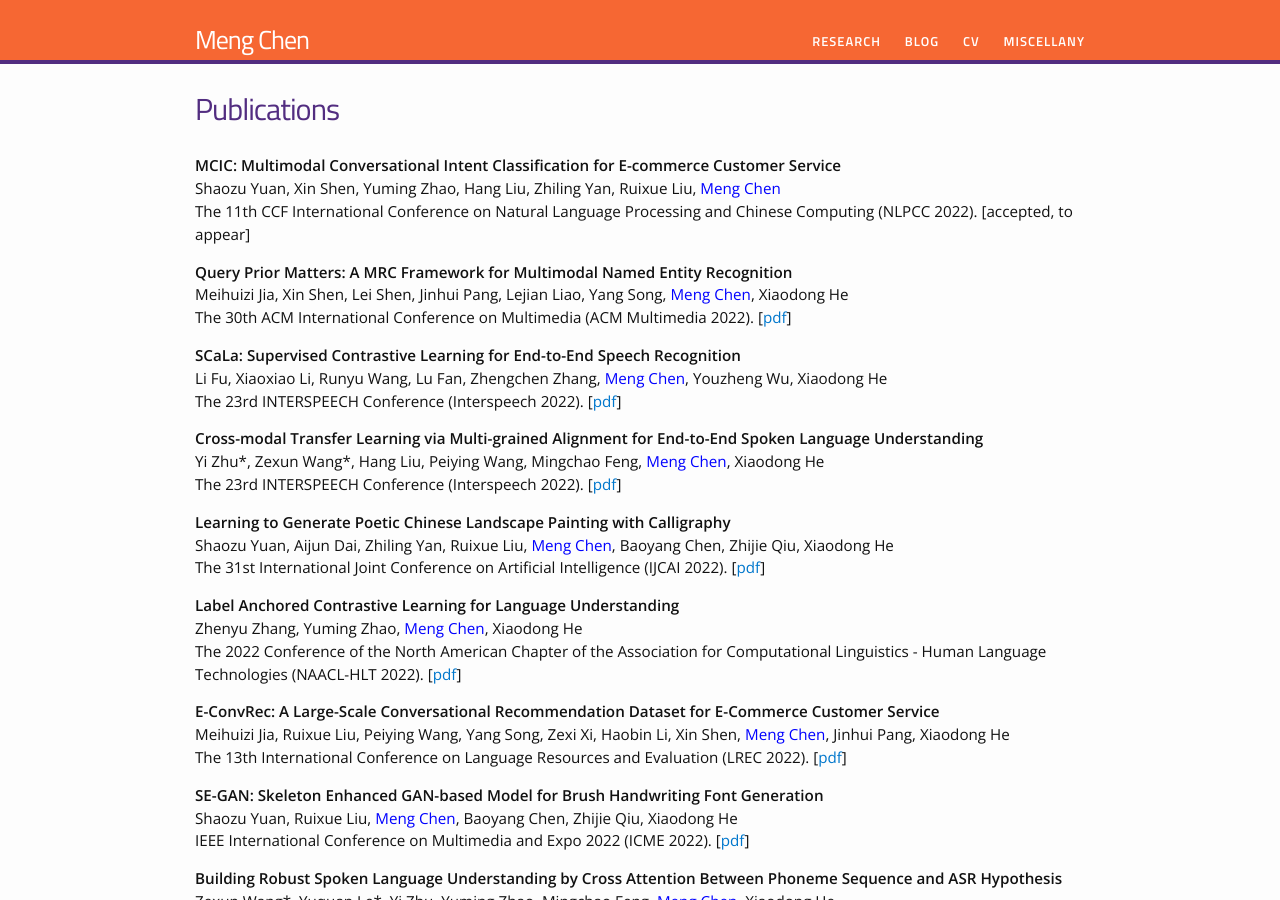
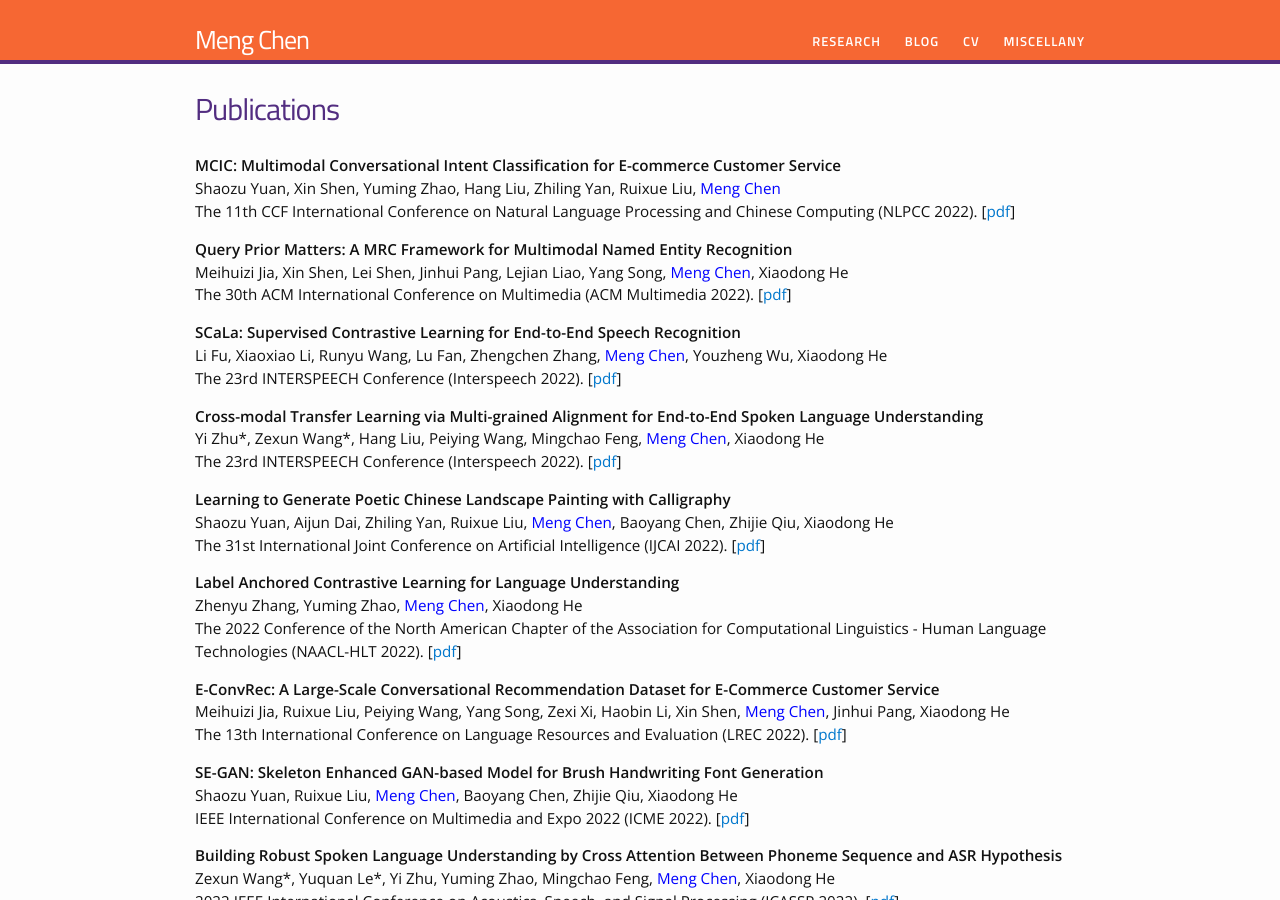
Before and after one commit to chenmengdx/chenmengdx.github.io, a Jekyll site: the page built from research.md, in a window 1280 px wide and 900 px high. Built offline with Jekyll 4.4.1, drawn with Linux system fonts in a browser that asks for light colours.

Commit message:
update papers

```diff
--- a/research.md
+++ b/research.md
@@ -9,13 +9,13 @@
 <p>
 <b> MCIC: Multimodal Conversational Intent Classification for E-commerce Customer Service</b> <br />
 Shaozu Yuan, Xin Shen, Yuming Zhao, Hang Liu, Zhiling Yan, Ruixue Liu, <font color="blue">Meng Chen</font> <br />
-The 11th CCF International Conference on Natural Language Processing and Chinese Computing (NLPCC 2022). [accepted, to appear]
+The 11th CCF International Conference on Natural Language Processing and Chinese Computing (NLPCC 2022). [<a href="../papers/NLPCC-MCIC.pdf">pdf</a>]
 </p>
 
 <p>
 <b>Query Prior Matters: A MRC Framework for Multimodal Named Entity Recognition </b> <br />
 Meihuizi Jia, Xin Shen, Lei Shen, Jinhui Pang, Lejian Liao, Yang Song, <font color="blue">Meng Chen</font>, Xiaodong He <br />
-The 30th ACM International Conference on Multimedia (ACM Multimedia 2022). [<a href="../papers/MM22_MNER.pdf">pdf</a>]
+The 30th ACM International Conference on Multimedia (ACM Multimedia 2022). [<a href="../papers/MM22-MNER.pdf">pdf</a>]
 </p>
 
 <p>
```
Also changed, not shown: 3 other files.
